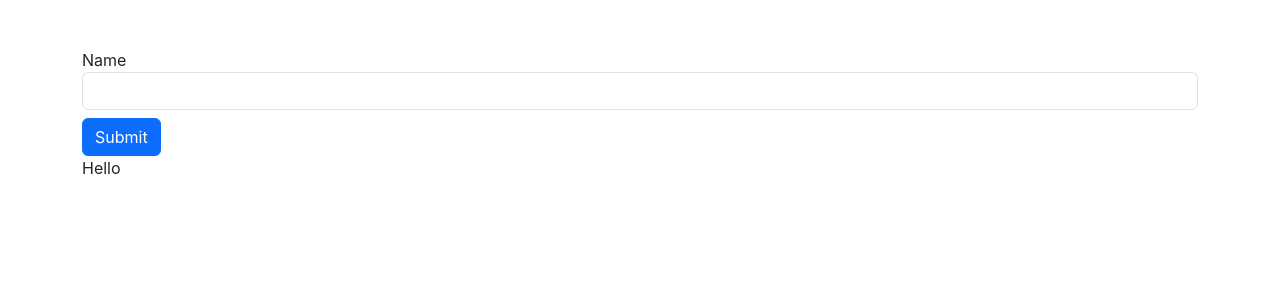
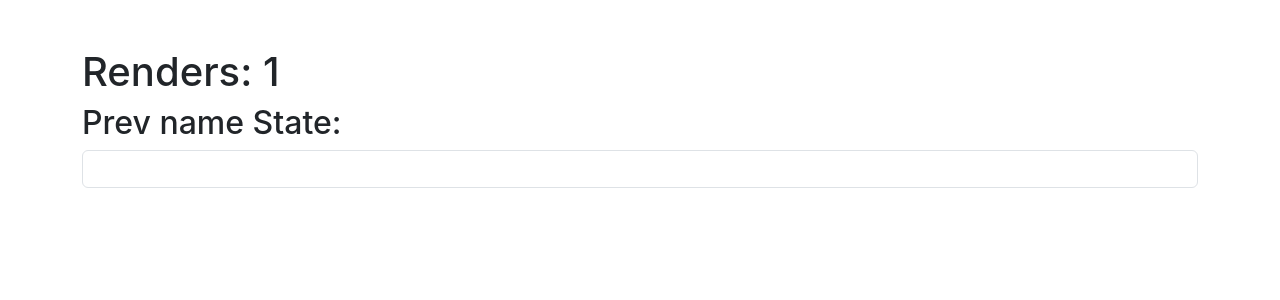
Before and after one commit to TomasGarciaDev/react-sandbox, a React (Create React App) app: page / in a window 1280 px wide. Shown: the top 300 px of the page. Built offline with nearby package versions, Linux system fonts and the light colour scheme.

Commit message:
useRef Example 2 - Get Previous State

```diff
--- a/src/App.js
+++ b/src/App.js
@@ -1,8 +1,8 @@
-import UseRefExample1 from "./components/UseRefExample1";
+import UseRefExample2 from "./components/UseRefExample2";
 function App() {
   return (
     <div className="container mt-5">
-      <UseRefExample1 />
+      <UseRefExample2 />
     </div>
   );
 }
--- /dev/null
+++ b/src/components/UseRefExample2.jsx
@@ -0,0 +1,27 @@
+import { useState, useEffect, useRef } from "react";
+
+function UseRefExample2() {
+  const [name, setName] = useState("");
+
+  const renders = useRef(1);
+  const prevName = useRef("");
+
+  useEffect(() => {
+    renders.current = renders.current + 1;
+    prevName.current = name;
+  }, [name]);
+  return (
+    <div>
+      <h1>Renders: {renders.current}</h1>
+      <h2>Prev name State: {prevName.current}</h2>
+      <input
+        type="text"
+        value={name}
+        className="form-control mb-3"
+        onChange={(e) => setName(e.target.value)}
+      />
+    </div>
+  );
+}
+
+export default UseRefExample2;
```
